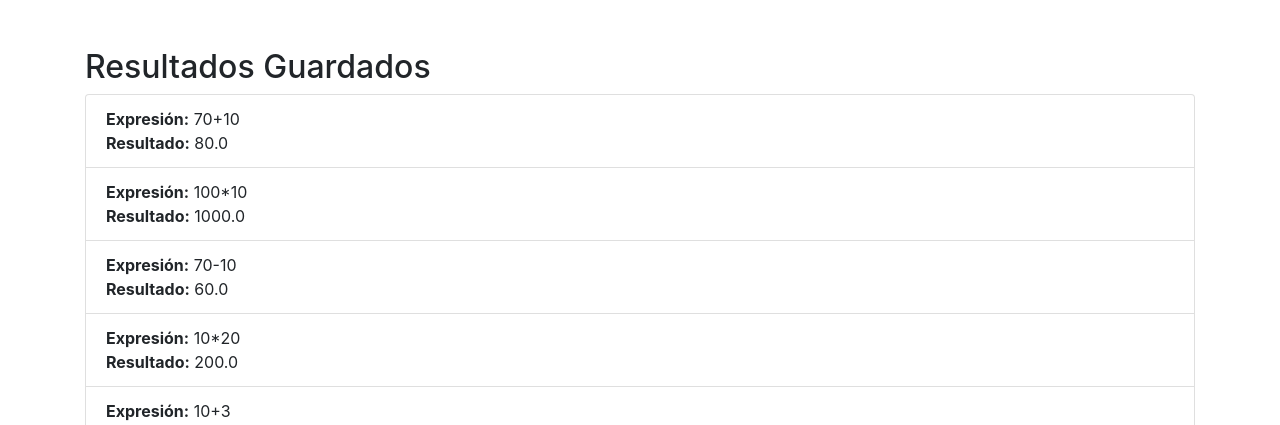
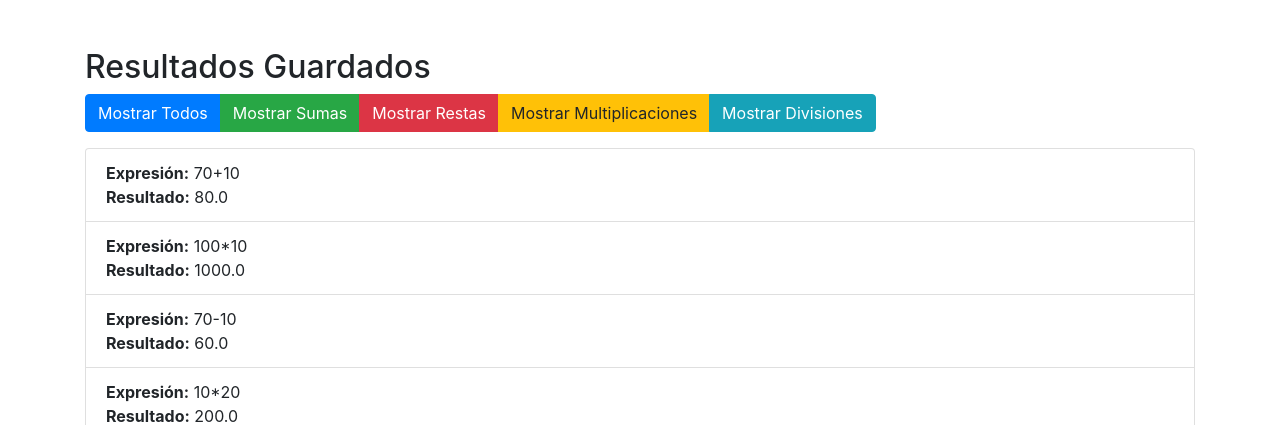
Before and after one commit to EpicDeividProgram/CALCULADORA, a Django app: page /results/ in a window 1280 px wide. Shown: the top 425 px of the page. Run offline with Django 5.2, Linux system fonts and the light colour scheme; data comes from the database, SQL or seed files in the repository; both versions use the stored data as it was after the commit; some libraries are stand-ins or nearby versions.

Commit message:
actulizacion final

```diff
--- a/calc/templates/calc/results.html
+++ b/calc/templates/calc/results.html
@@ -9,6 +9,17 @@
 <body>
     <div class="container mt-5">
         <h2>Resultados Guardados</h2>
+
+        <!-- Botones de Filtrado -->
+        <div class="btn-group mb-3" role="group">
+            <button class="btn btn-primary" onclick="filterResults('')">Mostrar Todos</button>
+            <button class="btn btn-success" onclick="filterResults('suma')">Mostrar Sumas</button>
+            <button class="btn btn-danger" onclick="filterResults('resta')">Mostrar Restas</button>
+            <button class="btn btn-warning" onclick="filterResults('multiplicacion')">Mostrar Multiplicaciones</button>
+            <button class="btn btn-info" onclick="filterResults('division')">Mostrar Divisiones</button>
+        </div>
+
+        <!-- Lista de Resultados -->
         <ul class="list-group">
             {% for result in results %}
             <li class="list-group-item">
@@ -19,8 +30,16 @@
         </ul>
         <button class="btn btn-secondary mt-4" onclick="window.location.href='/'">Volver a la Calculadora</button>
     </div>
+
     <script src="https://code.jquery.com/jquery-3.5.1.slim.min.js"></script>
     <script src="https://cdn.jsdelivr.net/npm/@popperjs/core@2.0.6/dist/umd/popper.min.js"></script>
     <script src="https://stackpath.bootstrapcdn.com/bootstrap/4.5.2/js/bootstrap.min.js"></script>
+
+    <script>
+        function filterResults(type) {
+            // Redireccionar la página con el parámetro de tipo de operación
+            window.location.href = `/results/?operation_type=${type}`;
+        }
+    </script>
 </body>
 </html>
--- a/calc/views.py
+++ b/calc/views.py
@@ -30,6 +30,17 @@ def save_result(request):
 # Función para obtener los resultados almacenados en la base de datos
 def get_results(request):
     results = CalculationResult.objects.all()
+
+    operation_type = request.GET.get('operation_type')
+    if operation_type == 'suma':
+        results = CalculationResult.objects.filter(expression__contains='+')
+    elif operation_type == 'resta':
+        results = CalculationResult.objects.filter(expression__contains='-')
+    elif operation_type == 'multiplicacion':
+        results = CalculationResult.objects.filter(expression__contains='*')
+    elif operation_type == 'division':
+        results = CalculationResult.objects.filter(expression__contains='/')
+
     context = {'results': results}
     return render(request, 'calc/results.html', context)
 
--- a/calculadora/urls.py
+++ b/calculadora/urls.py
@@ -14,7 +14,6 @@ Including another URLconf
     1. Import the include() function: from django.urls import include, path
     2. Add a URL to urlpatterns:  path('blog/', include('blog.urls'))
 """
-# calculadora/urls.py
 
 from django.contrib import admin
 from django.urls import include, path
```
Also changed, not shown: db.sqlite3.
